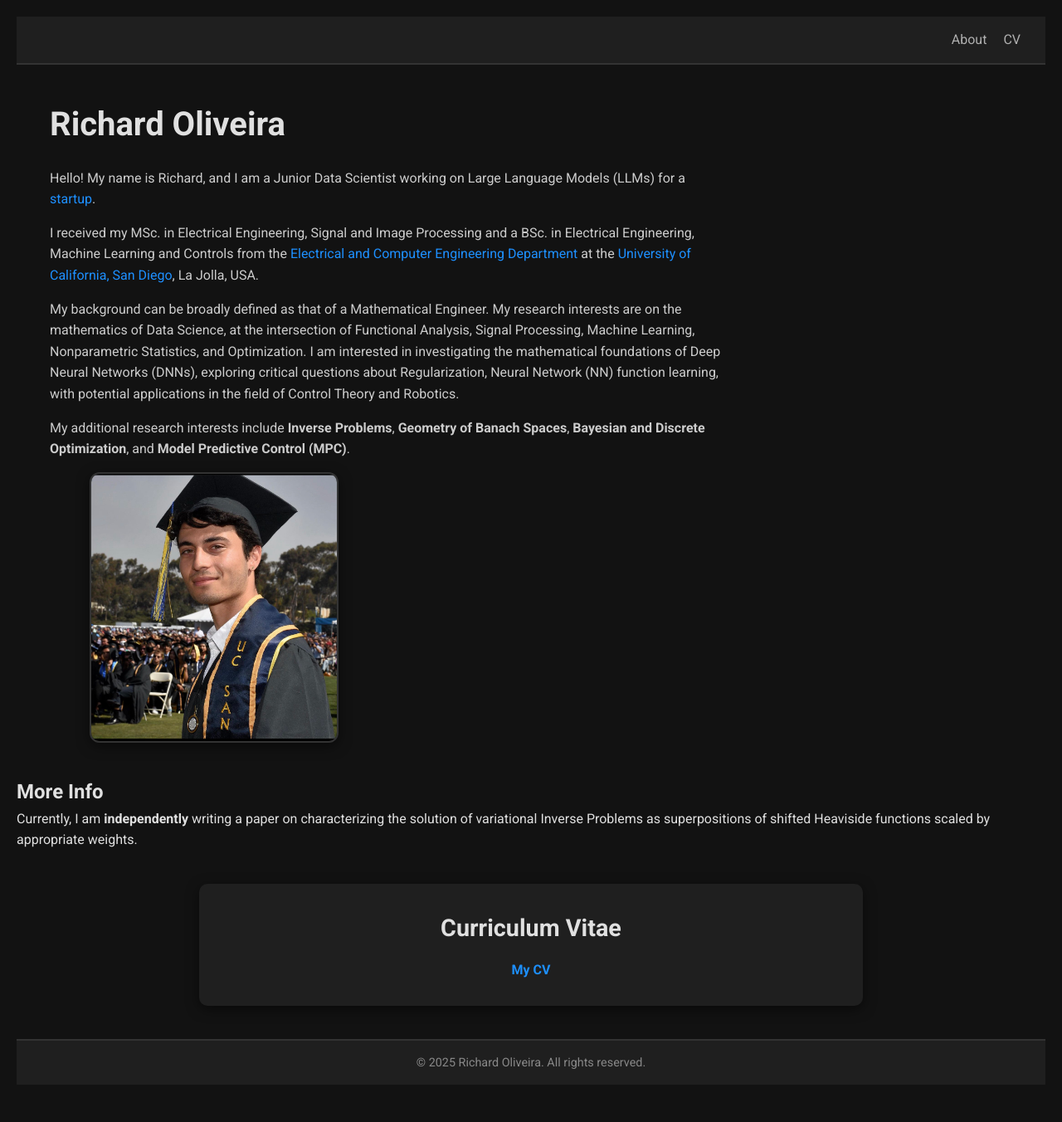
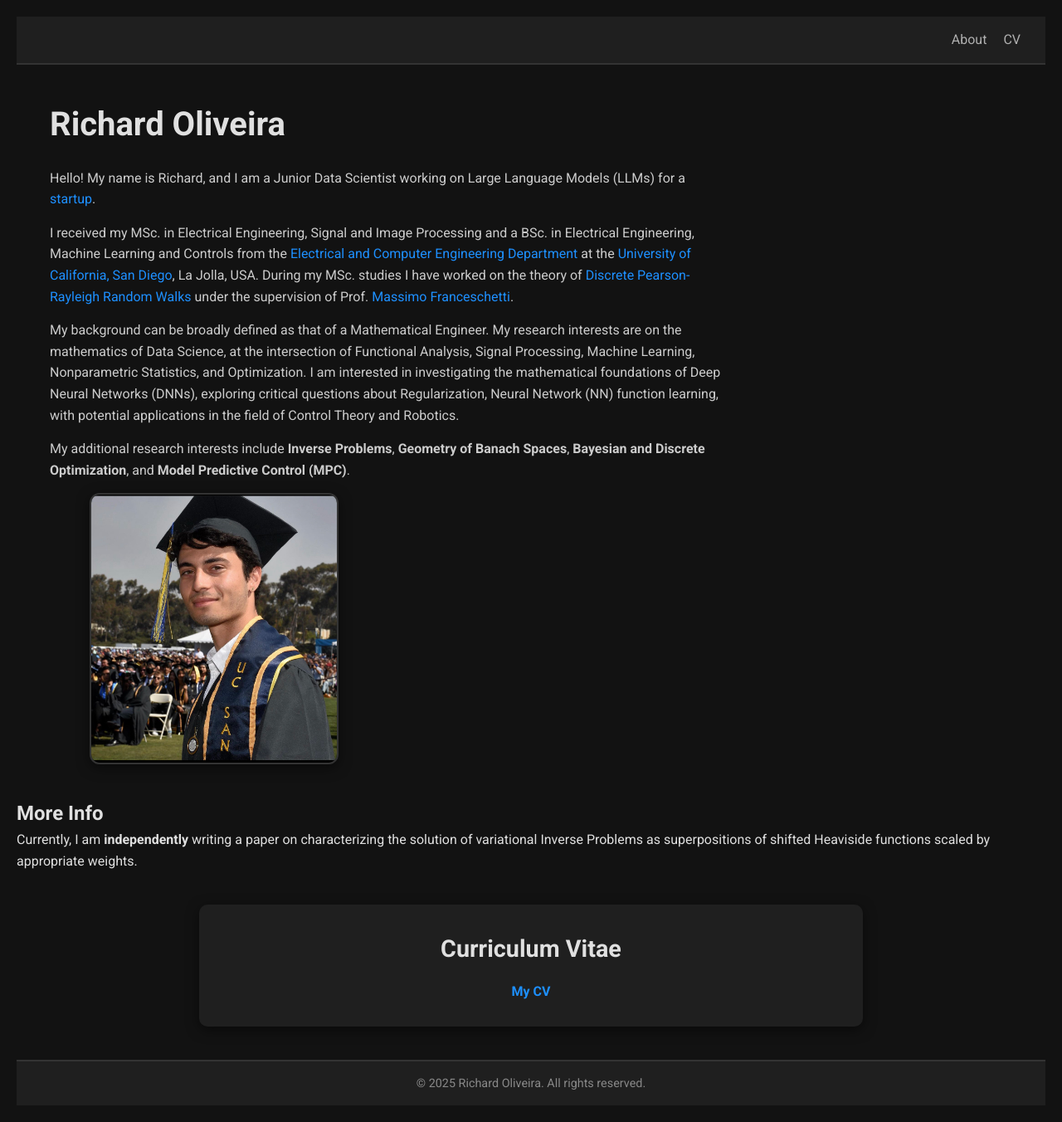
Before and after one commit to raolivei13/website_rich, a Jekyll site: the page index.html, which Jekyll copies as it is, in a window 1280 px wide. Shown: the whole page at 83% size. Built offline with Jekyll 4.4.1, drawn with Linux system fonts in a browser that asks for light colours; before the commit the page ends 1327 px from its top, so only the background shows below that.

Commit message:
Update index.html

```diff
--- a/index.html
+++ b/index.html
@@ -38,6 +38,8 @@
         <p class="intro-paragraph">
           I received my MSc. in Electrical Engineering, Signal and Image Processing and a BSc. in Electrical Engineering, Machine Learning and Controls
           from the <a href="https://www.ece.ucsd.edu/">Electrical and Computer Engineering Department</a> at the <a href="https://ucsd.edu/">University of California, San Diego</a>, La Jolla, USA.
+          During my MSc. studies I have worked on the theory of <a href="10.13140/RG.2.2.34740.87689">Discrete Pearson-Rayleigh Random Walks</a> under the
+          supervision of Prof. <a href="https://web.eng.ucsd.edu/~massimo/Home.html">Massimo Franceschetti</a>.
         </p>
 
         <p class="intro-paragraph">
```
